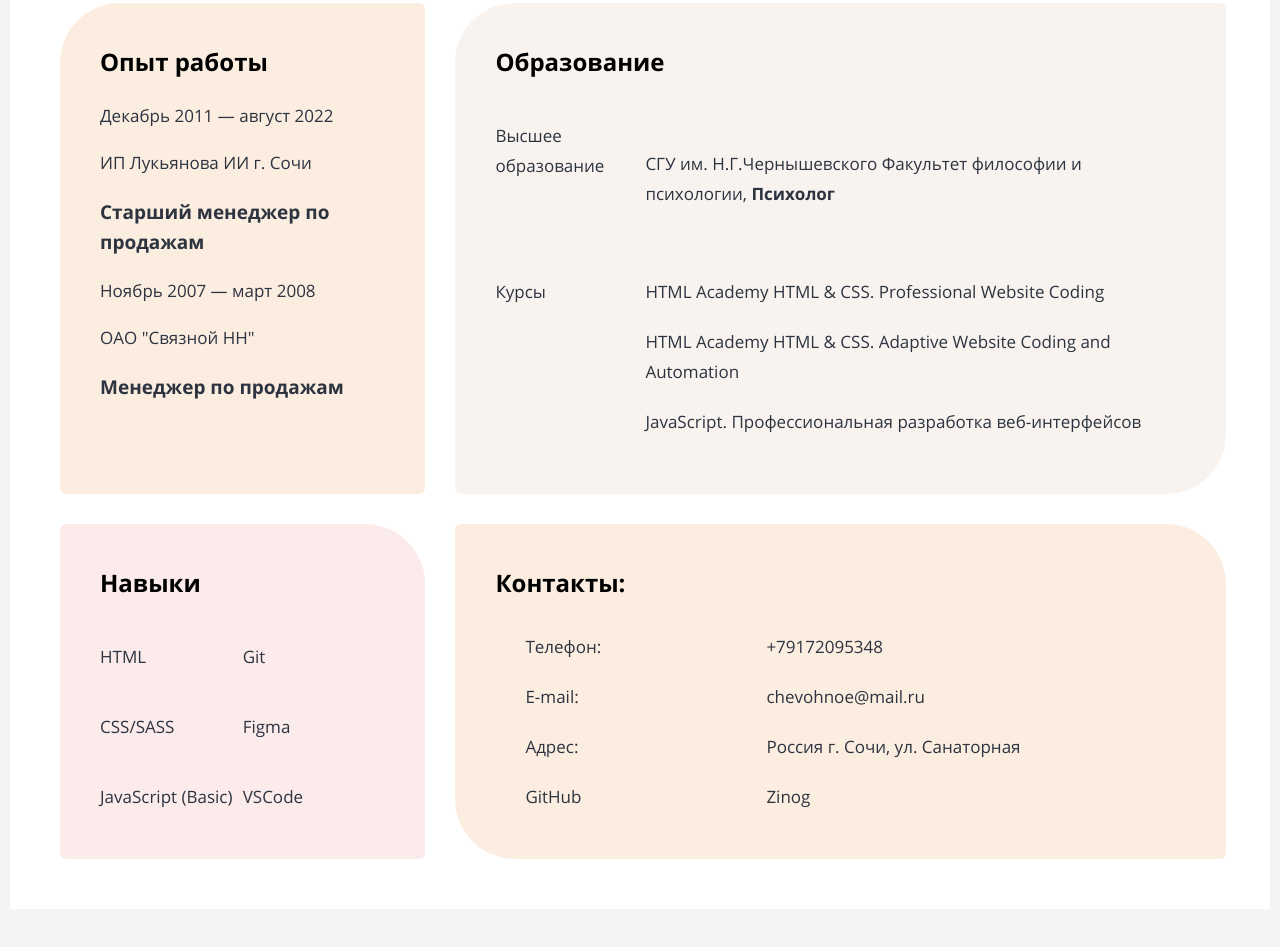
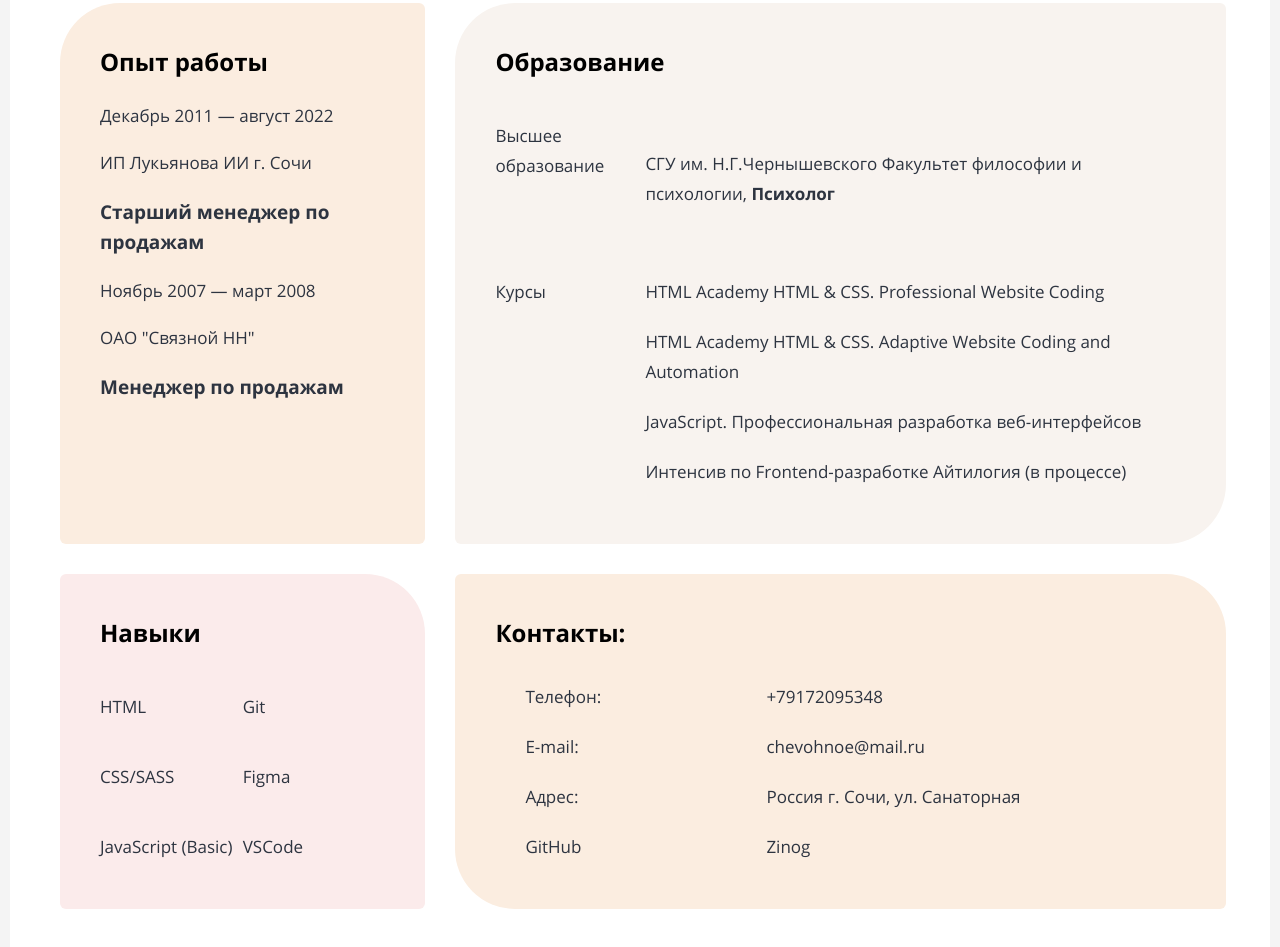
Before and after one commit to Zinog/CV, a plain HTML site: page index.html in a window 1280 px wide. Shown: the part 636-1583 px from the top of the page. Before the commit the page ends 1545 px from the top, so only its background shows below. Drawn offline with Linux system fonts and the light colour scheme; files whose address does not match are found by name.

Commit message:
айтилогия

```diff
--- a/index.html
+++ b/index.html
@@ -107,6 +107,11 @@
                             JavaScript. Профессиональная разработка веб-интерфейсов
                         </a>
                     </li>
+                    <li class="education__item">
+                        <a class="education__link" href="https://github.com/Zinog/juicy-burger">
+                            Интенсив по Frontend-разработке Айтилогия (в процессе)
+                        </a>
+                    </li>
                 </ul>
             </dd>
         </dl>
```
